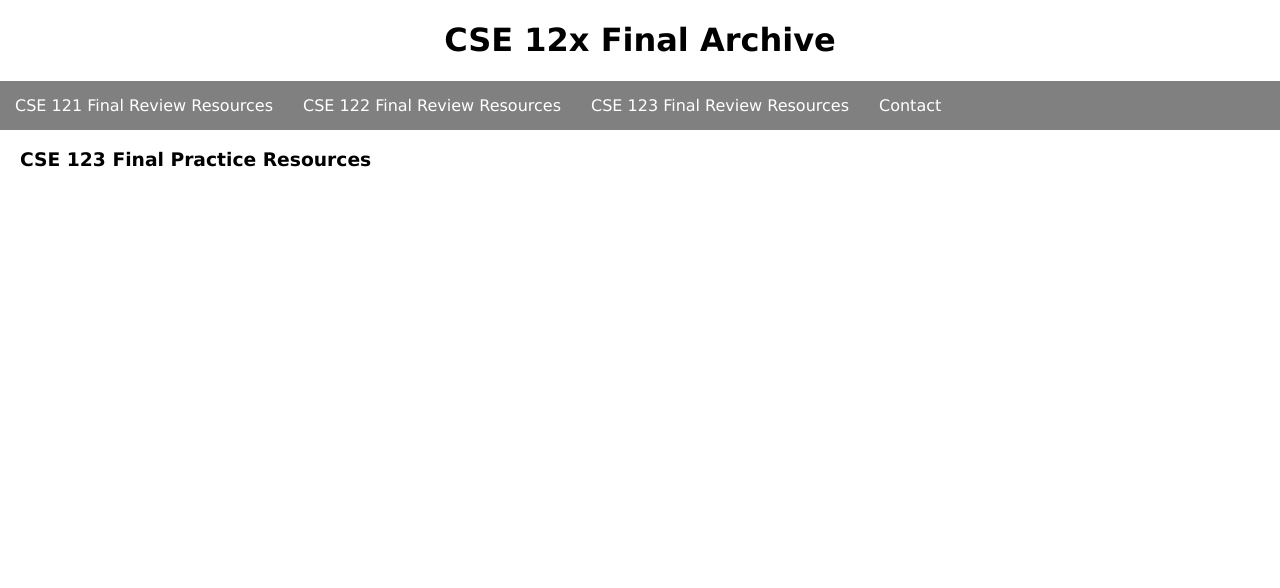
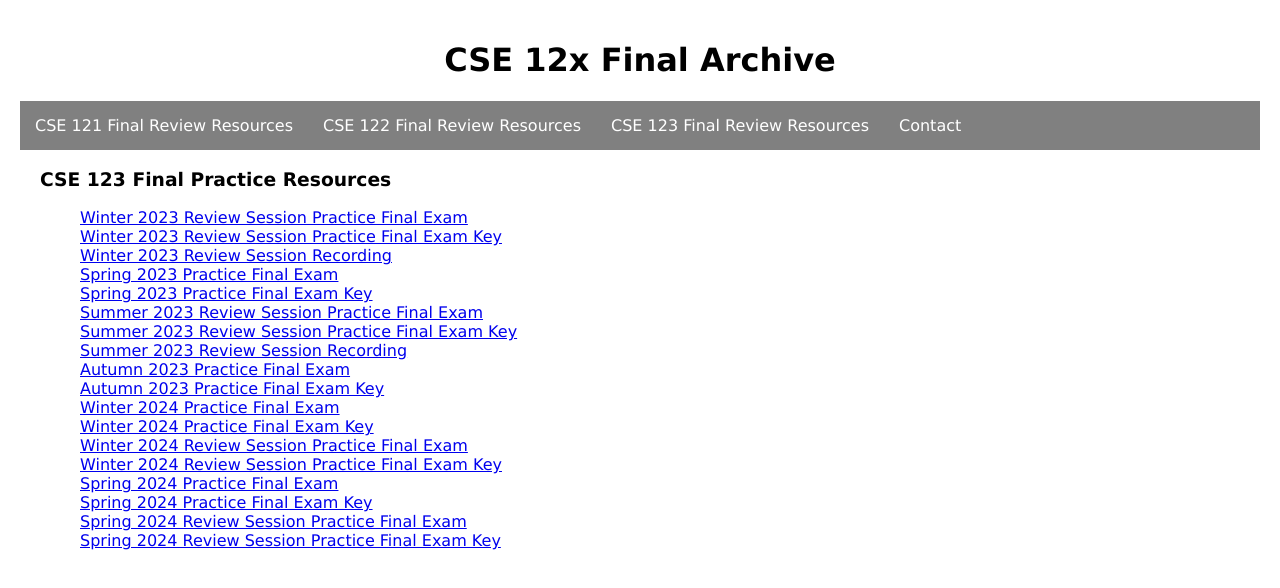
Before and after one commit to 12xarchive/12xarchive.github.io, a plain HTML site: page 123.html in a window 1280 px wide. Drawn offline with Linux system fonts and the light colour scheme.

Commit message:
Update 123.html

```diff
--- a/123.html
+++ b/123.html
@@ -11,6 +11,14 @@
   <h1>CSE 12x Final Archive</h1>
 
   <nav class="navbar">
+  <style type ="text/css">
+      body {
+        padding: 20px;
+      }
+      ul li {
+        list-style:none;
+      }
+    </style>
     <ul>
       <li><a href="121.html">CSE 121 Final Review Resources</a></li>
       <li><a href="122.html">CSE 122 Final Review Resources</a></li>
@@ -21,6 +29,45 @@
 
   <main>
     <h3>CSE 123 Final Practice Resources</h3>
+    <ul>
+      <li><a href= "https://courses.cs.washington.edu/courses/cse123/23wi/exams/practice_exam.pdf">
+        Winter 2023 Review Session Practice Final Exam </a></li>
+      <li><a href= "https://courses.cs.washington.edu/courses/cse123/23wi/exams/practice_exam_key.pdf">
+        Winter 2023 Review Session Practice Final Exam Key </a></li>
+      <li><a href= "https://uw.hosted.panopto.com/Panopto/Pages/Viewer.aspx?id=32d57deb-470d-4c8e-87d9-afbf01721202">
+        Winter 2023 Review Session Recording </a></li>
+      <li><a href= "https://courses.cs.washington.edu/courses/cse123/23sp/exams/23sp_practice_final.pdf">
+        Spring 2023 Practice Final Exam </a></li>
+      <li><a href= "https://courses.cs.washington.edu/courses/cse123/23sp/exams/23sp_practice_final_key.pdf">
+        Spring 2023 Practice Final Exam Key </a></li>
+      <li><a href= "https://courses.cs.washington.edu/courses/cse123/23su/exams/23su_review_session_exam.pdf">
+        Summer 2023 Review Session Practice Final Exam </a></li>
+      <li><a href= "https://courses.cs.washington.edu/courses/cse123/23su/exams/23su_review_session_exam_key.pdf">
+        Summer 2023 Review Session Practice Final Exam Key </a></li>
+      <li><a href= "https://uw.hosted.panopto.com/Panopto/Pages/Viewer.aspx?id=cf18c0c2-5f83-42c1-a61d-b05b011e6958">
+        Summer 2023 Review Session Recording </a></li>
+      <li><a href= "https://courses.cs.washington.edu/courses/cse123/23au/exams/23sp_practice_final_2.pdf">
+        Autumn 2023 Practice Final Exam </a></li>
+      <li><a href= "https://courses.cs.washington.edu/courses/cse123/23au/exams/23sp_practice_final_2_key.pdf">
+        Autumn 2023 Practice Final Exam Key </a></li>
+      <li><a href= "https://courses.cs.washington.edu/courses/cse123/24wi/exams/24wi_practice_final_1.pdf">
+        Winter 2024 Practice Final Exam </a></li>
+      <li><a href= "https://courses.cs.washington.edu/courses/cse123/24wi/exams/24wi_practice_final_1_key.pdf">
+        Winter 2024 Practice Final Exam Key </a></li>
+      <li><a href= "https://courses.cs.washington.edu/courses/cse123/24wi/exams/24wi_practice_final_2.pdf">
+        Winter 2024 Review Session Practice Final Exam </a></li>
+      <li><a href= "https://courses.cs.washington.edu/courses/cse123/24wi/exams/24wi_practice_final_2_key.pdf">
+        Winter 2024 Review Session Practice Final Exam Key </a></li>
+      <li><a href= "https://courses.cs.washington.edu/courses/cse123/24sp/exams/24wi_practice_final_1.pdf">
+        Spring 2024 Practice Final Exam </a></li>
+      <li><a href= "https://courses.cs.washington.edu/courses/cse123/24sp/exams/24wi_practice_final_1_key.pdf">
+        Spring 2024 Practice Final Exam Key </a></li>
+      <li><a href= "https://courses.cs.washington.edu/courses/cse123/24sp/exams/24sp_practice_final_2.pdf">
+        Spring 2024 Review Session Practice Final Exam </a></li>
+      <li><a href= "https://courses.cs.washington.edu/courses/cse123/24sp/exams/24sp_practice_final_2_key.pdf">
+        Spring 2024 Review Session Practice Final Exam Key</a></li>
+
+    </ul>
   </main>
 </body>
 </html>
```
